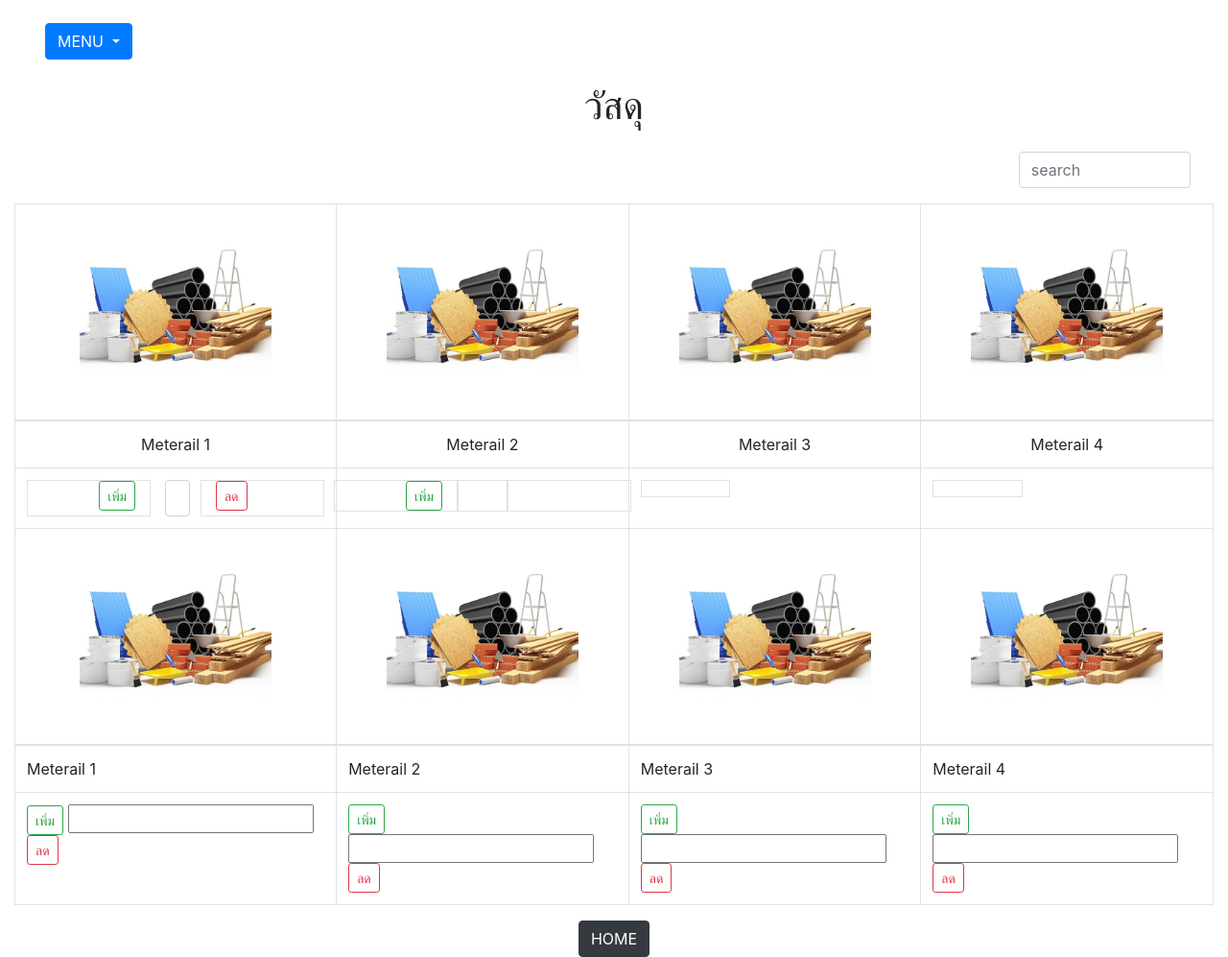
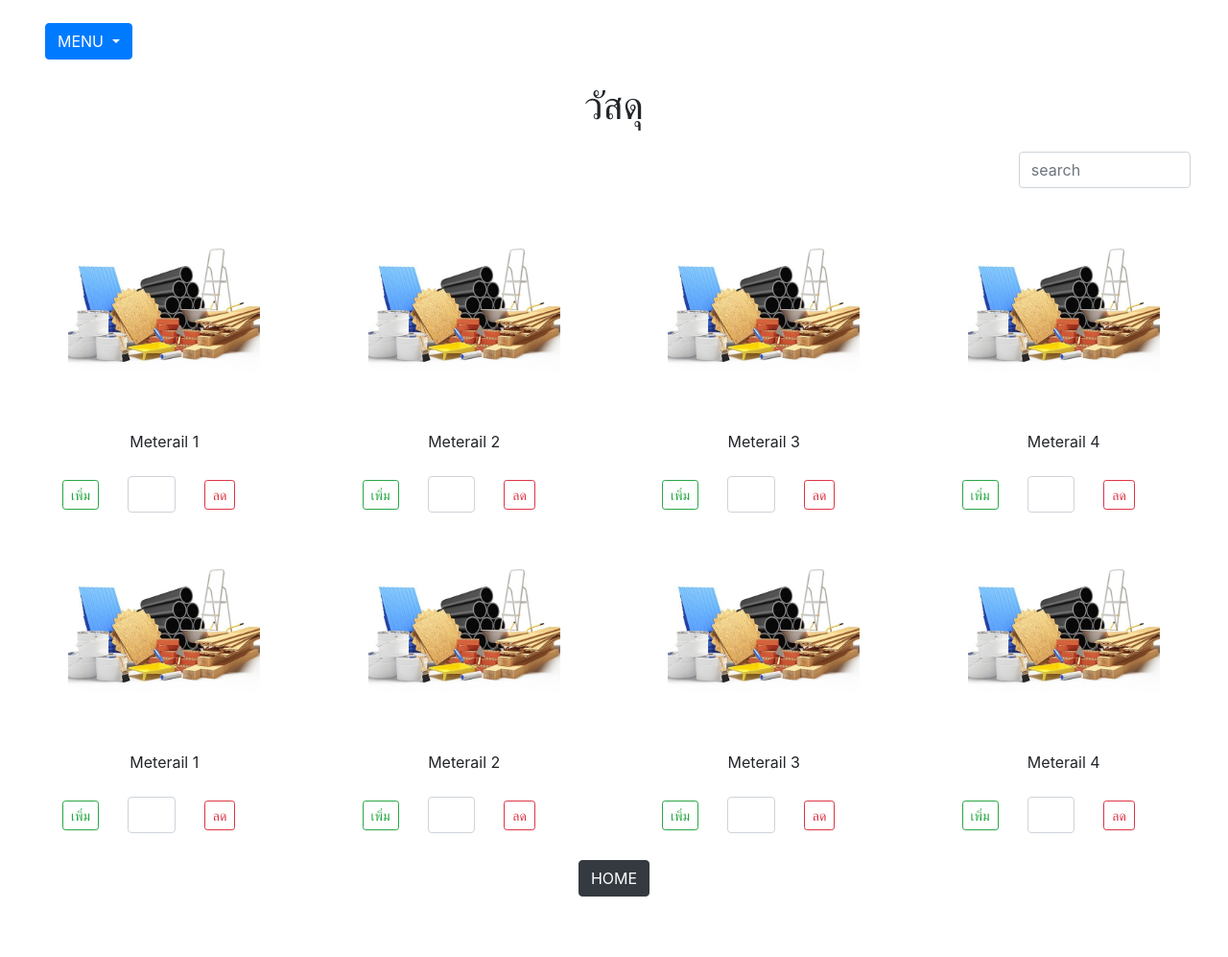
Before and after one commit to mrnonny416/storage_tns, a Django app: page /show_material in a window 1280 px wide. Shown: the whole page at 96% size. After the commit the page ends 934 px from the top, so only its background shows below. Run offline with Django 3.2, Linux system fonts and the light colour scheme.

Commit message:
edit show_mat

```diff
--- a/Templates/show_material.html
+++ b/Templates/show_material.html
@@ -29,7 +29,7 @@
 
 
         <div class="container-fluid">
-            <table class="table table-bordered">
+            <table class="table table-borderless">
               <thead>
                 <tr>
                   <th><img src="{% static 'images/Meterail.jpg' %}" class="mx-auto d-block" width="200" height="200"></th>
@@ -47,32 +47,56 @@
                 </tr>
                 <tr>
                     <td>
-                      <div class="row p-0 m-0">
-                        <div class="col-sm-5 text-right border">
+                      <div class="row">
+                        <div class="col-sm-4 text-right pt-1">
                           <button type="button" class="btn btn-outline-success btn-sm">เพิ่ม</button>
                         </div>
-                        <div class="col-sm-2 ">
-                            <input type="text" class="form-control ">
+                        <div class="col-sm-3 ">
+                            <input type="text" class="form-control text-center ">
                         </div>
-                        <div class="col-sm-5 text-left border">
+                        <div class="col-sm-4 text-left pt-1">
                           <button type="button" class="btn btn-outline-danger btn-sm">ลด</button>
                         </div>
                       </div>
                     </td>
                     <td>
                       <div class="row">
-                        <div class="col-sm-5 border text-right">
+                        <div class="col-sm-4 text-right pt-1">
                           <button type="button" class="btn btn-outline-success btn-sm">เพิ่ม</button>
                         </div>
-                        <div class="col-sm-2 border p-2"></div>
-                        <div class="col-sm-5 border p-2"></div>
+                        <div class="col-sm-3 ">
+                            <input type="text" class="form-control text-center ">
+                        </div>
+                        <div class="col-sm-4 text-left pt-1">
+                          <button type="button" class="btn btn-outline-danger btn-sm">ลด</button>
+                        </div>
                       </div>
                     </td>
                     <td>
-                      <div class="col-sm-4 border p-2"></div>
+                      <div class="row">
+                        <div class="col-sm-4 text-right pt-1">
+                          <button type="button" class="btn btn-outline-success btn-sm">เพิ่ม</button>
+                        </div>
+                        <div class="col-sm-3 ">
+                            <input type="text" class="form-control text-center ">
+                        </div>
+                        <div class="col-sm-4 text-left pt-1">
+                          <button type="button" class="btn btn-outline-danger btn-sm">ลด</button>
+                        </div>
+                      </div>
                     </td>
                     <td>
-                      <div class="col-sm-4 border p-2"></div>
+                      <div class="row">
+                        <div class="col-sm-4 text-right pt-1">
+                          <button type="button" class="btn btn-outline-success btn-sm">เพิ่ม</button>
+                        </div>
+                        <div class="col-sm-3 ">
+                            <input type="text" class="form-control text-center ">
+                        </div>
+                        <div class="col-sm-4 text-left pt-1">
+                          <button type="button" class="btn btn-outline-danger btn-sm">ลด</button>
+                        </div>
+                      </div>
                     </td>
                 </tr>
               </tbody>
@@ -87,38 +111,62 @@
               </thead>
               <tbody>
                 <tr>
-                  <td>Meterail 1</td>
-                  <td>Meterail 2</td>
-                  <td>Meterail 3</td>
-                  <td>Meterail 4</td>
+                  <td class="text-center">Meterail 1</td>
+                  <td class="text-center">Meterail 2</td>
+                  <td class="text-center">Meterail 3</td>
+                  <td class="text-center">Meterail 4</td>
                 </tr>
                 <tr>
                     <td>
-                        <div>
+                      <div class="row">
+                        <div class="col-sm-4 text-right pt-1">
                           <button type="button" class="btn btn-outline-success btn-sm">เพิ่ม</button>
-                            <input type="text">
+                        </div>
+                        <div class="col-sm-3 ">
+                            <input type="text" class="form-control text-center ">
+                        </div>
+                        <div class="col-sm-4 text-left pt-1">
                           <button type="button" class="btn btn-outline-danger btn-sm">ลด</button>
+                        </div>
                       </div>
                     </td>
                     <td>
-                        <div>
+                      <div class="row">
+                        <div class="col-sm-4 text-right pt-1">
                           <button type="button" class="btn btn-outline-success btn-sm">เพิ่ม</button>
-                          <input type="text">
+                        </div>
+                        <div class="col-sm-3 ">
+                            <input type="text" class="form-control text-center ">
+                        </div>
+                        <div class="col-sm-4 text-left pt-1">
                           <button type="button" class="btn btn-outline-danger btn-sm">ลด</button>
+                        </div>
                       </div>
                     </td>
                     <td>
-                        <div>
+                      <div class="row">
+                        <div class="col-sm-4 text-right pt-1">
                           <button type="button" class="btn btn-outline-success btn-sm">เพิ่ม</button>
-                          <input type="text">
+                        </div>
+                        <div class="col-sm-3 ">
+                            <input type="text" class="form-control text-center ">
+                        </div>
+                        <div class="col-sm-4 text-left pt-1">
                           <button type="button" class="btn btn-outline-danger btn-sm">ลด</button>
+                        </div>
                       </div>
                     </td>
                     <td>
-                      <div>
+                      <div class="row">
+                        <div class="col-sm-4 text-right pt-1">
                           <button type="button" class="btn btn-outline-success btn-sm">เพิ่ม</button>
-                        <input type="text">
+                        </div>
+                        <div class="col-sm-3 ">
+                            <input type="text" class="form-control text-center ">
+                        </div>
+                        <div class="col-sm-4 text-left pt-1">
                           <button type="button" class="btn btn-outline-danger btn-sm">ลด</button>
+                        </div>
                       </div>
                     </td>
                 </tr>
@@ -126,7 +174,7 @@
             </table>
 
             <center><button type="button" class="btn btn-dark">HOME</button></center>
-
+            <br>
         </div>
 
     </body>
```
Lines whose indentation alone changed are shown as unchanged.
